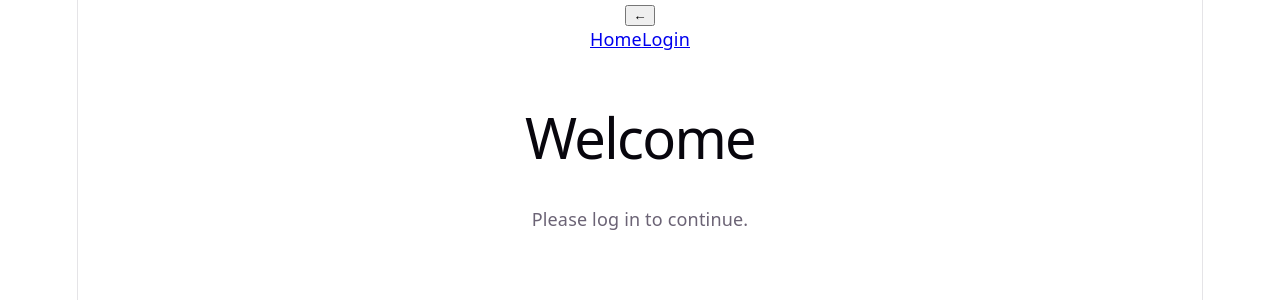
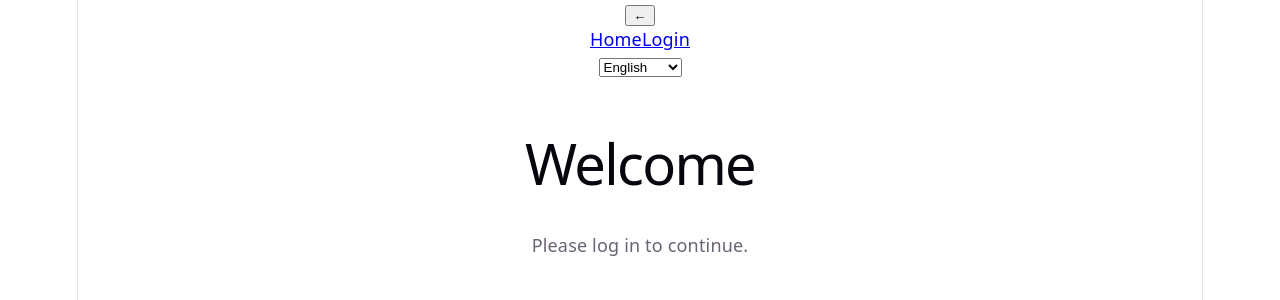
Before and after one commit to trulio2/Templates, a React (Vite) app in the folder React/: page / in a window 1280 px wide. Shown: the top 300 px of the page. Built offline with nearby package versions, Linux system fonts and the light colour scheme.

Commit message:
refactor locale

```diff
--- a/React/src/ioc/index.ts
+++ b/React/src/ioc/index.ts
@@ -1,4 +1,4 @@
-import { AuthService, CatsService } from '@/modules'
+import { AuthService, CatsService, LocaleService } from '@/modules'
 import { type IAuthService, SERVICES } from '@/types'
 
 class IoC {
@@ -17,8 +17,11 @@ class IoC {
         break
       case SERVICES.CATS:
         newInstance = new CatsService(
-          this.getOrCreateInstance<IAuthService>('AuthService')
+          this.getOrCreateInstance<IAuthService>(SERVICES.AUTH)
         )
+        break
+      case SERVICES.LOCALE:
+        newInstance = new LocaleService()
         break
       default:
         break
--- a/React/src/locale/useTranslation.ts
+++ b/React/src/locale/useTranslation.ts
@@ -1,5 +1,5 @@
 import { useCallback } from 'react'
-import { localeStore } from './locale.store'
+import { localeStore } from '@/modules'
 
 export default function useTranslation() {
   const t = localeStore((s) => s.t)
--- a/React/src/modules/index.ts
+++ b/React/src/modules/index.ts
@@ -1,2 +1,3 @@
 export * from './auth'
 export * from './cats'
+export * from './locale'
--- /dev/null
+++ b/React/src/modules/locale/index.ts
@@ -0,0 +1,4 @@
+import LocaleService from './locale.service'
+import { localeStore } from './locale.store'
+
+export { LocaleService, localeStore }
--- /dev/null
+++ b/React/src/modules/locale/locale.service.ts
@@ -0,0 +1,18 @@
+import { type ILocaleService, type Locale } from '@/types'
+import { localeStore } from './locale.store'
+
+class LocaleService implements ILocaleService {
+  constructor() {}
+
+  public getLocale(): string {
+    return localeStore((state) => state.locale)
+  }
+
+  public setLocale(newLocale: Locale): void {
+    const { setLocale } = localeStore.getState()
+
+    setLocale(newLocale)
+  }
+}
+
+export default LocaleService
--- a/React/src/locale/locale.store.ts
+++ b/React/src/modules/locale/locale.store.ts
@@ -1,9 +1,8 @@
 import { create } from 'zustand'
+import { persist } from 'zustand/middleware'
 import { en } from '@/locale/en'
 import { pt } from '@/locale/pt'
-import type { ITranslations } from '@/types'
-
-type Locale = 'en' | 'pt'
+import { type ITranslations, type Locale, type LocaleState } from '@/types'
 
 const locales: Record<Locale, ITranslations> = { en, pt }
 
@@ -33,14 +32,9 @@ function resolve(translations: ITranslations, path: string): string | null {
   return typeof current === 'string' ? current : null
 }
 
-interface LocaleState {
-  locale: Locale
-  translations: ITranslations
-  setLocale: (locale: Locale) => void
-  t: (key: string, values?: Record<string, unknown>) => string
-}
-
-export const localeStore = create<LocaleState>((set, get) => ({
+export const localeStore = create<LocaleState>()(
+  persist(
+    (set, get) => ({
       locale: 'en',
       translations: en,
       setLocale: (locale) => set({ locale, translations: locales[locale] }),
@@ -49,6 +43,12 @@ export const localeStore = create<LocaleState>((set, get) => ({
         if (!message) return key
         return interpolate(message, values)
       }
-}))
+    }),
+    {
+      name: 'locale-storage'
+    }
+  )
+)
 
-export const t = (key: string, values?: Record<string, unknown>) => localeStore.getState().t(key, values)
+export const t = (key: string, values?: Record<string, unknown>) =>
+  localeStore.getState().t(key, values)
--- a/React/src/router/Sidebar.tsx
+++ b/React/src/router/Sidebar.tsx
@@ -2,9 +2,16 @@ import { useState } from 'react'
 import { NavLink } from 'react-router-dom'
 import { useTranslation } from '@/locale'
 import IoC from '@/ioc'
-import { SERVICES, type IAuthService, type User } from '@/types'
+import {
+  SERVICES,
+  type IAuthService,
+  type ILocaleService,
+  type Locale,
+  type User
+} from '@/types'
 
 const authService = IoC.getOrCreateInstance<IAuthService>(SERVICES.AUTH)
+const localeService = IoC.getOrCreateInstance<ILocaleService>(SERVICES.LOCALE)
 
 function getUser(): User | null {
   return authService.getUser()
@@ -17,8 +24,14 @@ function logout() {
 export default function Sidebar() {
   const { t } = useTranslation()
 
+  const [collapsed, setCollapsed] = useState(false)
+
   const user = getUser()
-  const [collapsed, setCollapsed] = useState(false)
+  const locale = localeService.getLocale()
+
+  function setLocale(newLocale: Locale) {
+    localeService.setLocale(newLocale)
+  }
 
   return (
     <aside
@@ -97,8 +110,23 @@ export default function Sidebar() {
         )}
       </nav>
 
+      <div className="absolute bottom-4 left-0 right-0 px-4">
+        {collapsed ? (
+          <div className="text-center text-sm">{locale}</div>
+        ) : (
+          <select
+            value={locale}
+            onChange={(e) => setLocale(e.target.value as 'en' | 'pt')}
+            className="w-full px-2 py-1.5 text-sm border border-[var(--border)] rounded-md bg-[var(--bg)] text-[var(--text)] cursor-pointer focus:outline-none focus:border-[var(--accent)]"
+          >
+            <option value="en">English</option>
+            <option value="pt">Português</option>
+          </select>
+        )}
+      </div>
+
       {user && (
-        <div className="absolute bottom-4 left-0 right-0 px-4">
+        <div className="absolute bottom-14 left-0 right-0 px-4">
           {collapsed ? (
             <button
               onClick={() => logout()}
--- a/React/src/types/locale.types.ts
+++ b/React/src/types/locale.types.ts
@@ -40,3 +40,17 @@ export interface ITranslations {
   pages: IPages
   nav: INav
 }
+
+export type Locale = 'en' | 'pt'
+
+export interface ILocaleService {
+  getLocale(): string
+  setLocale(newLocale: Locale): void
+}
+
+export interface LocaleState {
+  locale: Locale
+  translations: ITranslations
+  setLocale: (locale: Locale) => void
+  t: (key: string, values?: Record<string, unknown>) => string
+}
--- a/React/src/types/services.type.ts
+++ b/React/src/types/services.type.ts
@@ -1,4 +1,5 @@
 export const SERVICES = {
   AUTH: 'AuthService',
-  CATS: 'CatsService'
+  CATS: 'CatsService',
+  LOCALE: 'LocaleService'
 }
```
Lines whose indentation alone changed are shown as unchanged.
